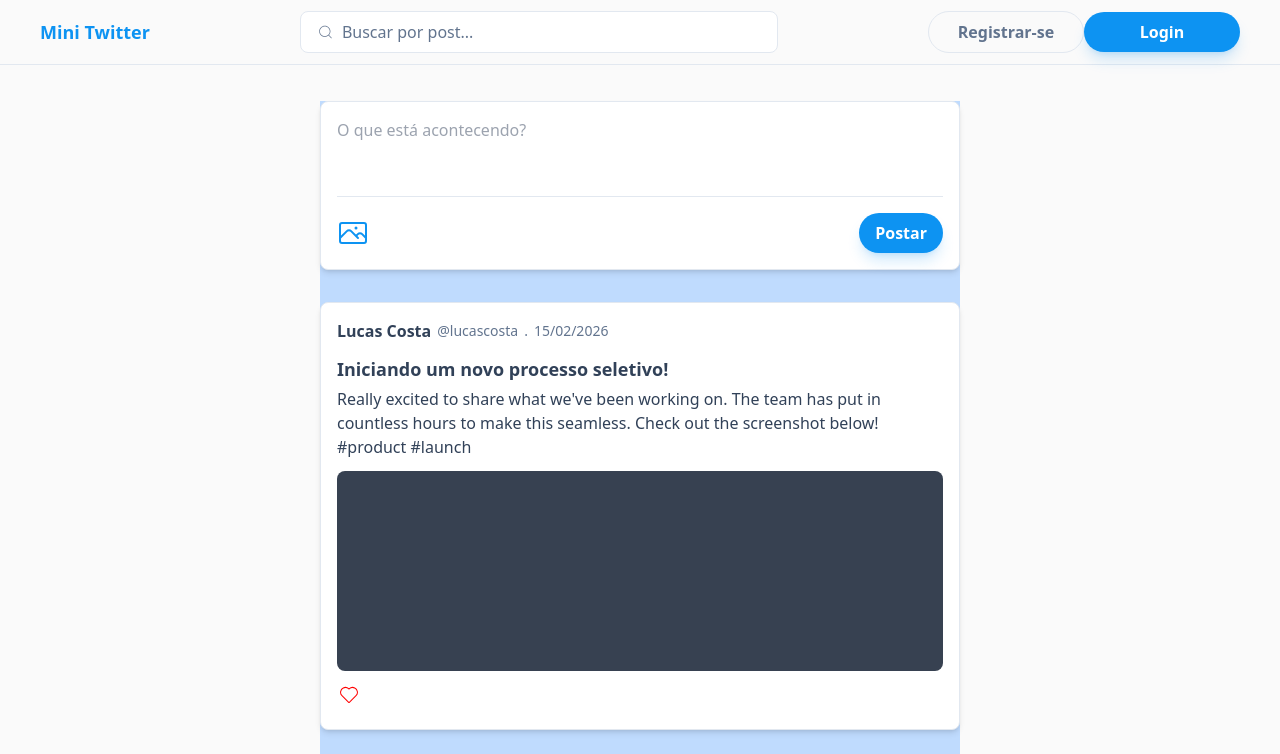
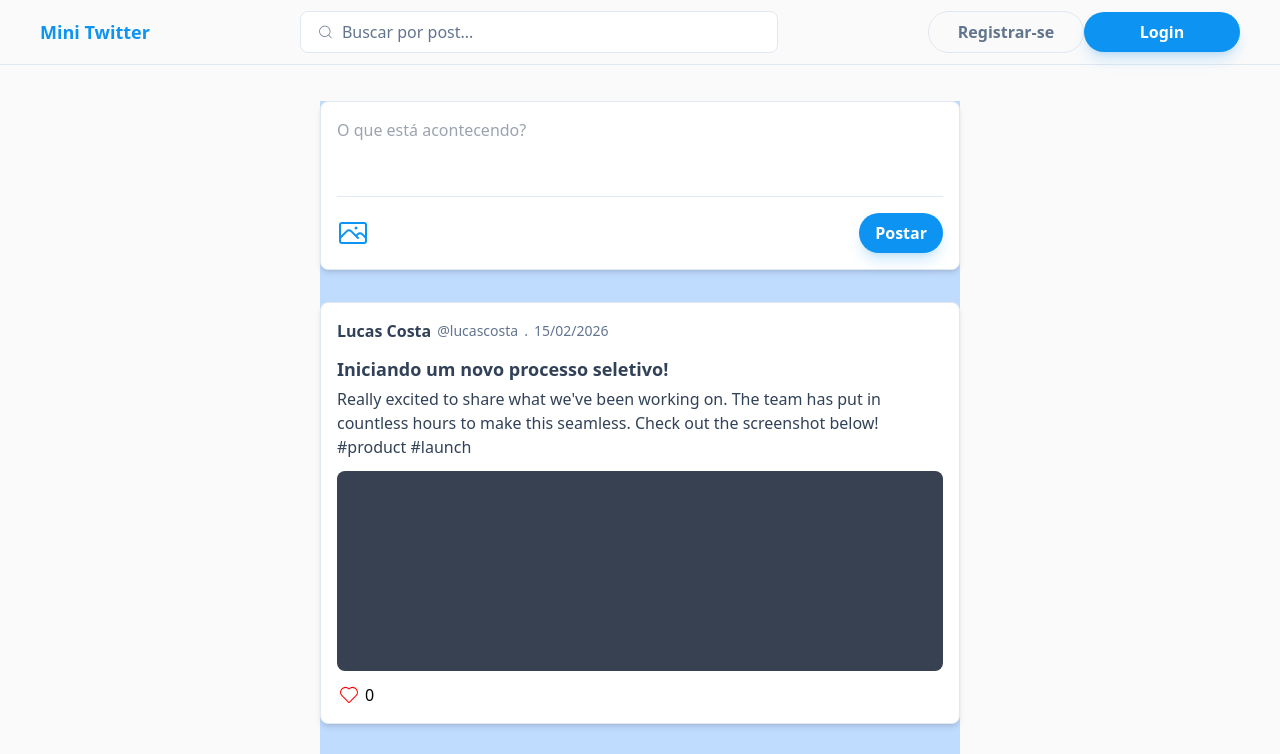
Before and after one commit to CaioMiranda12/interface-minitwitter, a React (Vite) app: page / in a window 1280 px wide. Shown: the top 754 px of the page. Built offline with nearby package versions, Linux system fonts and the light colour scheme; no server answers.

Commit message:
feat: use Post component on Home

```diff
--- a/src/pages/Home.tsx
+++ b/src/pages/Home.tsx
@@ -1,5 +1,6 @@
 import { useAuth } from "@/features/auth/hooks/useAuth";
 import { useLogout } from "@/features/auth/hooks/useLogout";
+import { Post } from "@/features/posts/components/Post";
 import { CiHeart, CiSearch } from "react-icons/ci";
 import { HiOutlinePhoto } from "react-icons/hi2";
 import { RiLogoutBoxLine } from "react-icons/ri";
@@ -79,29 +80,25 @@ export function Home() {
           </div>
 
           <div className="mt-8 flex flex-col gap-8">
-            <div className="bg-white shadow-md border border-[#E2E8F0] rounded-lg p-4 flex flex-col gap-3">
-              <header className="flex items-center gap-1.5">
-                <h3 className="text-[#314158] font-bold text-base">Lucas Costa</h3>
-                <span className="text-twitterGray font-normal text-sm">@lucascosta</span>
-                <span className="text-twitterGray font-normal text-sm">.</span>
-                <span className="text-twitterGray font-normal text-sm">15/02/2026</span>
-              </header>
+            <Post
+              title="Iniciando um novo processo seletivo!"
+              content="Really excited to share what we've been working on. The team has put in countless hours to make this seamless. Check out the screenshot below! #product #launch"
+              image={'2024-06-15_20-30-00.png'}
+              authorId="1"
+              createdAt="15/02/2026"
+              authorName="Lucas Costa"
+              likesCount={0}
+            />
 
-              <main>
-                <p className="mb-1 text-[#314158] font-bold text-lg">Iniciando um novo processo seletivo!</p>
-                <p className="text-[#314158] font-normal text-base">
-                  Really excited to share what we've been working on. The team has put in
-                  countless hours to make this seamless. Check out the screenshot below!
-                  #product #launch
-                </p>
-
-                <div className="w-full h-[200px] bg-gray-700 my-3 rounded-lg"></div>
-
-                <button>
-                  <CiHeart size={24} color="red" />
-                </button>
-              </main>
-            </div>
+            <Post
+              title="Iniciando um novo processo seletivo!"
+              content="Really excited to share what we've been working on. The team has put in countless hours to make this seamless. Check out the screenshot below! #product #launch"
+              image={null}
+              authorId="1"
+              createdAt="15/02/2026"
+              authorName="Lucas Costa"
+              likesCount={0}
+            />
           </div>
 
 
```
